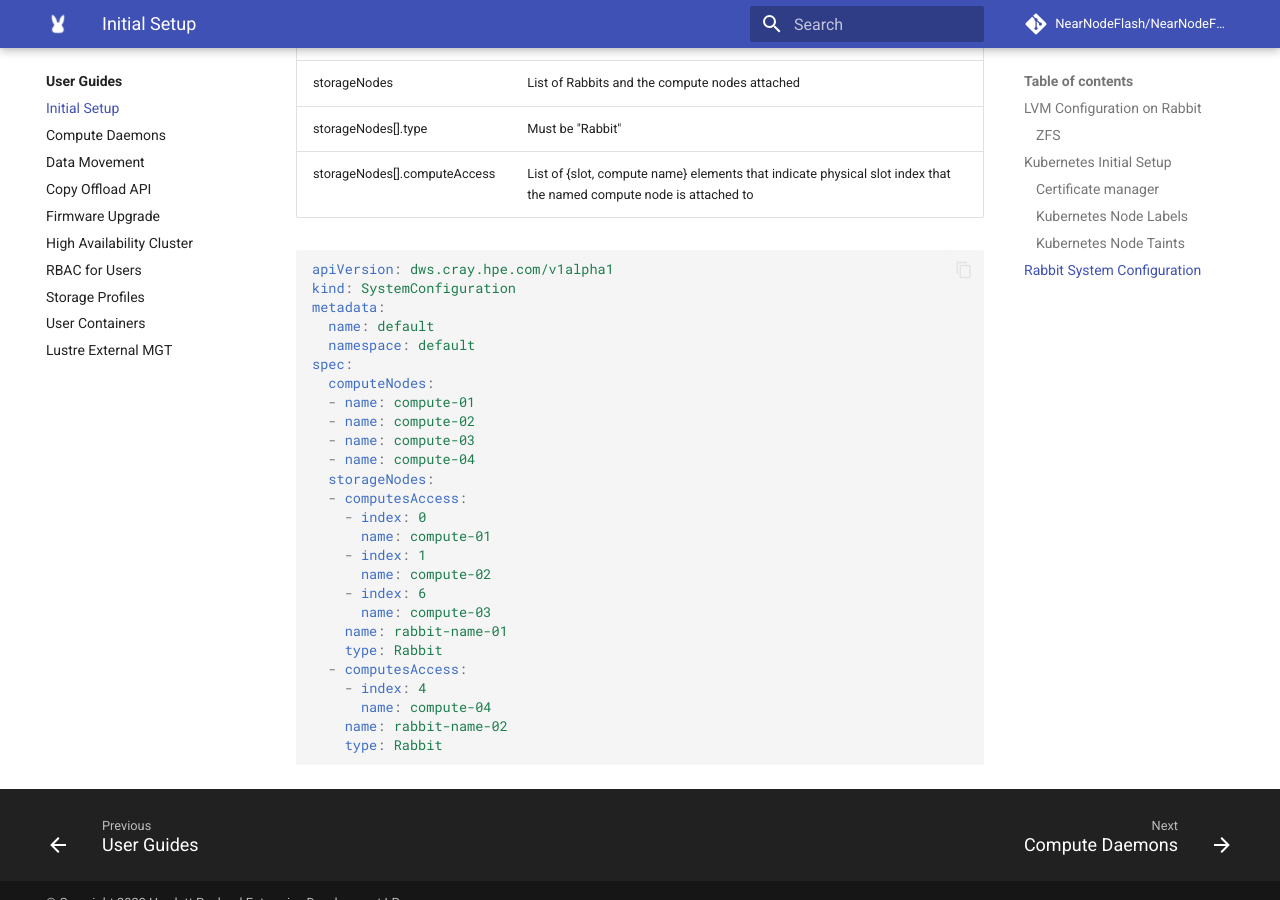
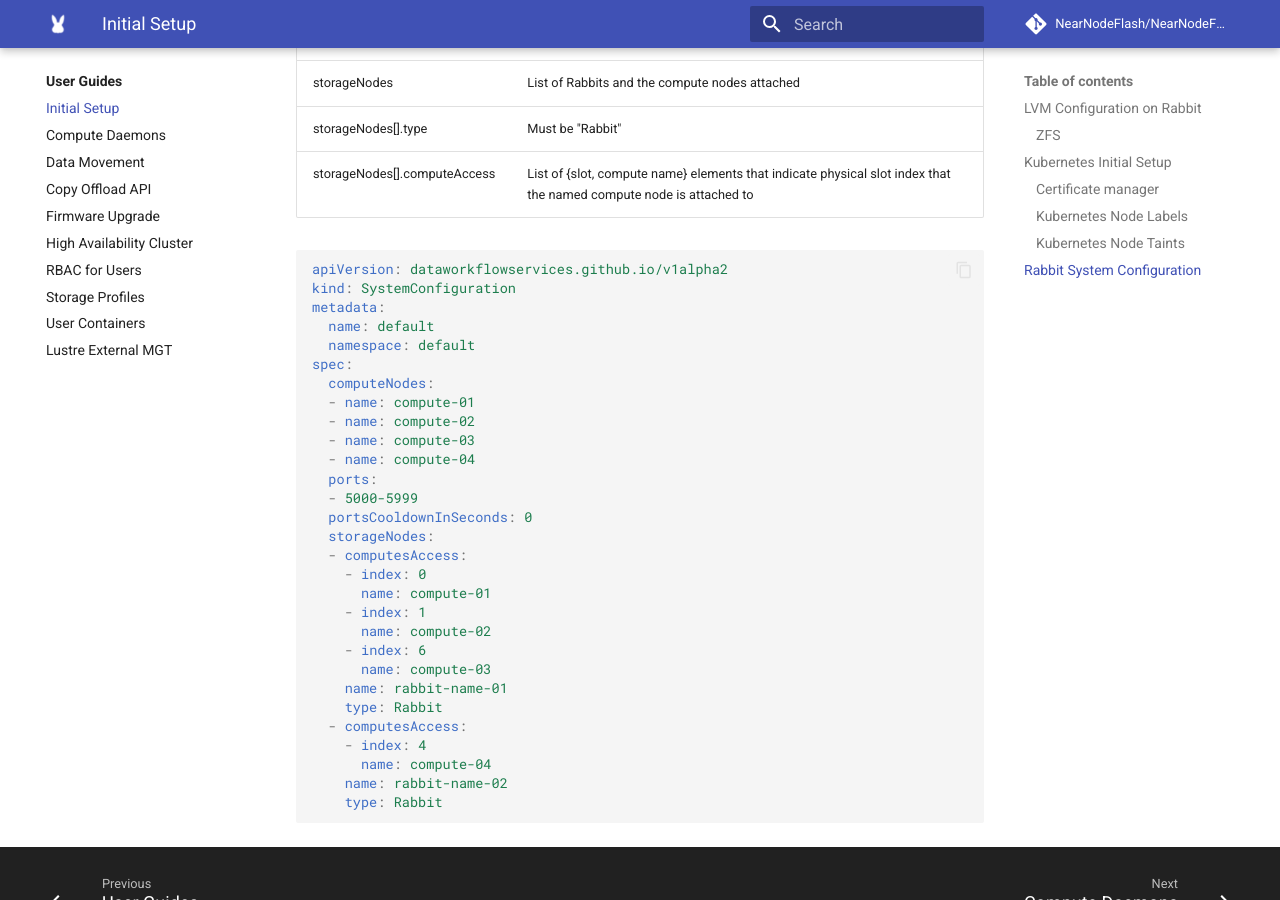
Before and after one commit to NearNodeFlash/NearNodeFlash.github.io, an MkDocs documentation site: the page built from docs/guides/initial-setup/readme.md, in a window 1280 px wide and 900 px high, scrolled down 2206 px. Built offline with MkDocs 1.6.1 and Material for MkDocs 9.7.7, drawn with Linux system fonts in a browser that asks for light colours; comment, search, counter and statistics services are not loaded; the version menu is left out.

````diff
--- a/docs/guides/initial-setup/readme.md
+++ b/docs/guides/initial-setup/readme.md
@@ -94,7 +94,7 @@ Here is an example `SystemConfiguration`:
 | storageNodes[].computeAccess | List of {slot, compute name} elements that indicate physical slot index that the named compute node is attached to |
 
 ```yaml
-apiVersion: dws.cray.hpe.com/v1alpha1
+apiVersion: dataworkflowservices.github.io/v1alpha2
 kind: SystemConfiguration
 metadata:
   name: default
@@ -105,6 +105,9 @@ spec:
   - name: compute-02
   - name: compute-03
   - name: compute-04
+  ports:
+  - 5000-5999
+  portsCooldownInSeconds: 0
   storageNodes:
   - computesAccess:
     - index: 0
````
Also changed, not shown: other parts of docs/guides/initial-setup/readme.md (+1 -1 lines).
